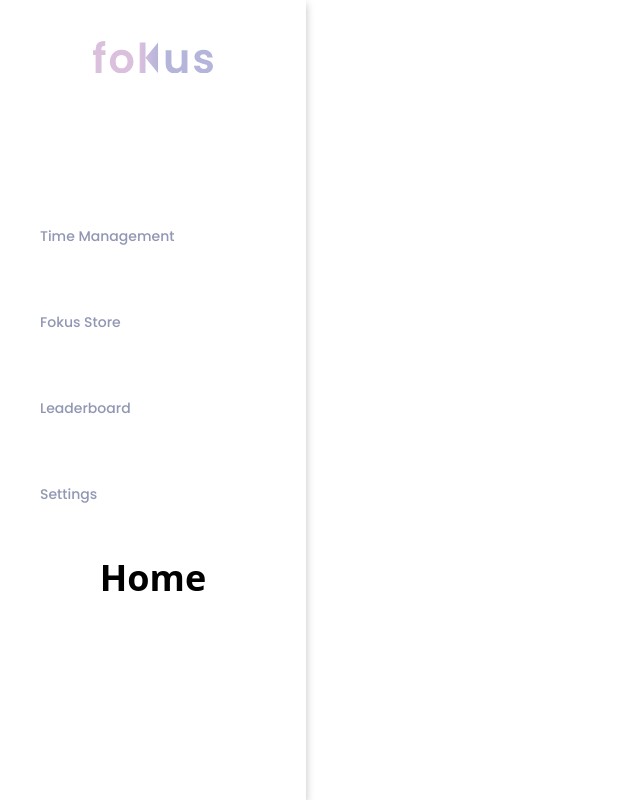
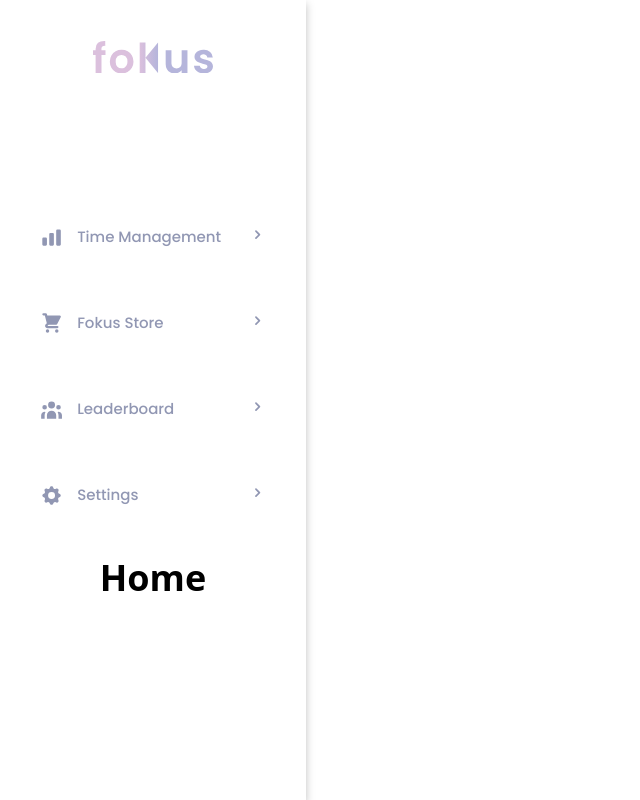
Before and after one commit to meenimise/Fokus, a Next.js app: page / in a window 1280 px wide. Shown: the whole page, without its empty margins (0-640 px from the left). Built offline with nearby package versions, Linux system fonts and the light colour scheme.

Commit message:
Sidebar completed.
All icons and texts seem good.

```diff
--- a/components/Sidebar.js
+++ b/components/Sidebar.js
@@ -1,39 +1,11 @@
-import React from 'react'
-import Logo from '../assets/svgs/fokus_logo.svg'
+import React from 'react';
+import Logo from '../assets/svgs/fokus_logo.svg';
 import Link from 'next/link';
 import {useRouter} from 'next/router';
+import SidebarItems from './SidebarItems';
 
 function Sidebar({children}) {
   const router = useRouter();
-
-  const sidebarItems = [
-    {
-      href: '/',
-      destination: '/',
-      title: 'Home',
-    },
-    {
-      href: '/TimeManagement',
-      destination: '/time',
-      title: 'Time Management',
-    },
-    {
-      href: '/Store',
-      destination: '/store',
-      title: 'Fokus Store',
-    },
-    {
-      href: '/Leaderboard',
-      destination: '/leaderboard',
-      title: 'Leaderboard',
-    },
-    {
-      href: '/Settings',
-      destination: '/settings',
-      title: 'Settings',
-    },
-  ];
-
   return (
     <div className='w-[306px] fixed h-screen bg-white drop-shadow-[0_4px_4px_rgba(0,0,0,0.25)]'>
 
@@ -51,15 +23,21 @@ function Sidebar({children}) {
         <aside>
           <nav>
             <ul>
-              {sidebarItems.map(({href, destination, title}) => (
+              {SidebarItems().map(({href, destination, title, icon, arrow}) => (
                 <li className='ml-[28px] mr-[28px] mb-[40px]' key={title}>
                   <Link href={href} as={destination}>
                     <a
-                      className={`flex w-[250px] h-[46px] p-[12px] bg-white rounded-[8px] font-poppins font-medium text-[14px] focus:text-white text-purple_grey  hover:bg-purple_light focus:bg-purple delay-80  cursor-pointer ${
+                      className={`flex w-[250px] h-[46px] p-[12px] bg-white rounded-[8px] font-poppins font-medium text-[15px] text-purple_grey  hover:bg-purple_light hover:text-purple_grey cursor-pointer ${
                         router.asPath === destination && 'bg-purple text-white'
                       }`}
                     >
+                      {icon}
+                        <div className="box-content pl-[14px]">
+                        </div>
                       {title}
+                        <div className="box-content pl-[27px]">
+                        </div>
+                      {arrow}
                     </a>
                   </Link>
                 </li>
--- /dev/null
+++ b/components/SidebarItems.js
@@ -0,0 +1,96 @@
+import React from 'react'
+import {
+    HomeIcon,
+    ChartBarIcon,
+    ShoppingCartIcon,
+    UserGroupIcon,
+    CogIcon,
+    ChevronRightIcon
+  } from '@heroicons/react/solid';
+
+function SidebarItems() {
+    return [
+        {
+            href: '/',
+            destination: '/',
+            title:
+                <div className="flex-row container w-[150px]">
+                    Home
+                </div>,
+            icon:
+                <div className="flex-row container w-[24px]">
+                    <HomeIcon></HomeIcon>
+                </div>,
+            arrow:
+                <div className="flex-row-reverse container w-[18px]">
+                    <ChevronRightIcon></ChevronRightIcon>
+                </div>
+        },
+        {
+            href: '/TimeManagement',
+            destination: '/time',
+            title:
+                <div className="flex-row container w-[150px]">
+                    Time Management
+                </div>,
+            icon:
+                <div className="flex-row container w-[24px]">
+                    <ChartBarIcon></ChartBarIcon>
+                </div>,
+            arrow:
+                <div className="flex-row-reverse container w-[18px]">
+                    <ChevronRightIcon></ChevronRightIcon>
+                </div>
+        },
+        {
+            href: '/Store',
+            destination: '/store',
+            title:
+                <div className="flex-row container w-[150px]">
+                    Fokus Store
+                </div>,
+            icon:
+                <div className="flex-row container w-[24px]">
+                    <ShoppingCartIcon></ShoppingCartIcon>
+                </div>,
+            arrow:
+                <div className="flex-row-reverse container w-[18px]">
+                    <ChevronRightIcon></ChevronRightIcon>
+                </div>
+        },
+        {
+            href: '/Leaderboard',
+            destination: '/leaderboard',
+            title:
+                <div className="flex-row container w-[150px]">
+                    Leaderboard
+                </div>,
+            icon:
+                <div className="flex-row container w-[24px]">
+                    <UserGroupIcon></UserGroupIcon>
+                </div>,
+            arrow:
+                <div className="flex-row-reverse container w-[18px]">
+                    <ChevronRightIcon></ChevronRightIcon>
+                </div>
+        },
+        {
+            href: '/Settings',
+            destination: '/settings',
+            title:
+                <div className="flex-row container w-[150px]">
+                    Settings
+                </div>,
+            icon:
+                <div className="flex-row container w-[24px]">
+                    <CogIcon></CogIcon>
+                </div>,
+            arrow:
+                <div className="flex-row-reverse container w-[18px]">
+                    <ChevronRightIcon></ChevronRightIcon>
+                </div>
+        },
+    ];
+}
+
+export default SidebarItems
--- a/next.config.js
+++ b/next.config.js
@@ -10,9 +10,10 @@ module.exports = {
     config.module.rules.push({
       test: /\.svg$/i,
       issuer: /\.[jt]sx?$/,
-      use: ['@svgr/webpack'],
+      use: [
+        '@svgr/webpack',
+      ],
     })
-
     return config
   },
 }
--- a/package.json
+++ b/package.json
@@ -9,7 +9,7 @@
     "lint": "next lint"
   },
   "dependencies": {
-    "@scarlab/icons": "^1.0.6",
+    "@heroicons/react": "^1.0.6",
     "next": "12.1.0",
     "react": "17.0.2",
     "react-dom": "17.0.2"
--- a/tailwind.config.js
+++ b/tailwind.config.js
@@ -9,7 +9,7 @@ module.exports = {
       colors: {
         'purple': '#8E8EC8',
         'purple_grey': '#9197B3',
-        'purple_light':'#E3E3FF',
+        'purple_light':'#F3F3FF',
         'pink': '#DBC0DD',
         'grey': '#ACACAC'
       },
```
Also changed, not shown: 2 other files (tests, documents, lock files or other folders).
